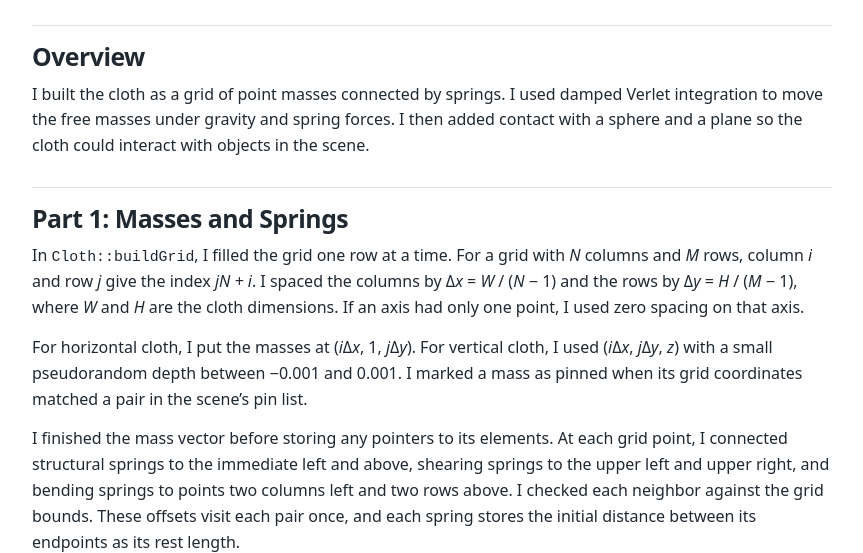
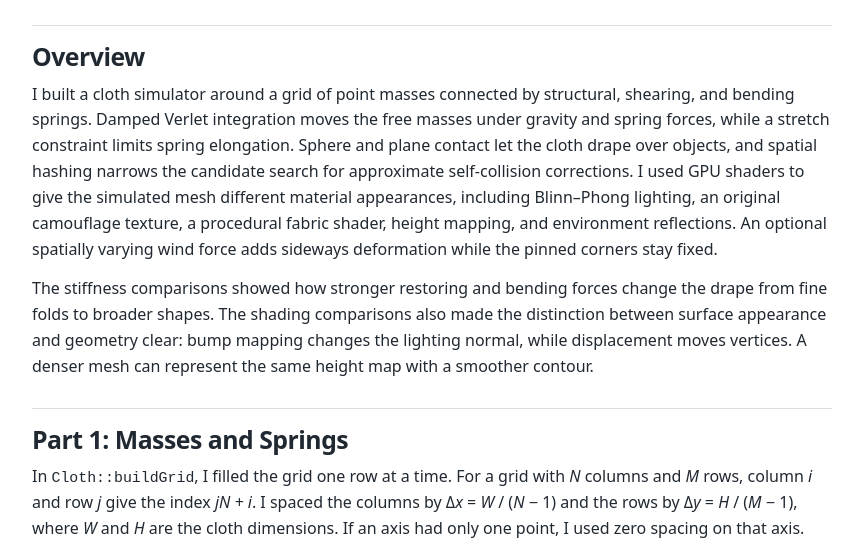
Before and after one commit to cal-cs184-student/hw4-la-li-lu-le-lo-writeup, a plain HTML site: page index.html in a window 1280 px wide. Shown: the part 246-799 px from the top of the page, without its empty margins (208-1071 px from the left). Drawn offline with Linux system fonts and the light colour scheme.

Commit message:
Update HW4 report overview

```diff
--- a/index.html
+++ b/index.html
@@ -55,7 +55,8 @@
 
   <section id="overview">
     <h2>Overview</h2>
-    <p>I built the cloth as a grid of point masses connected by springs. I used damped Verlet integration to move the free masses under gravity and spring forces. I then added contact with a sphere and a plane so the cloth could interact with objects in the scene.</p>
+    <p>I built a cloth simulator around a grid of point masses connected by structural, shearing, and bending springs. Damped Verlet integration moves the free masses under gravity and spring forces, while a stretch constraint limits spring elongation. Sphere and plane contact let the cloth drape over objects, and spatial hashing narrows the candidate search for approximate self-collision corrections. I used GPU shaders to give the simulated mesh different material appearances, including Blinn–Phong lighting, an original camouflage texture, a procedural fabric shader, height mapping, and environment reflections. An optional spatially varying wind force adds sideways deformation while the pinned corners stay fixed.</p>
+    <p>The stiffness comparisons showed how stronger restoring and bending forces change the drape from fine folds to broader shapes. The shading comparisons also made the distinction between surface appearance and geometry clear: bump mapping changes the lighting normal, while displacement moves vertices. A denser mesh can represent the same height map with a smoother contour.</p>
   </section>
 
   <section id="part-1">
```
